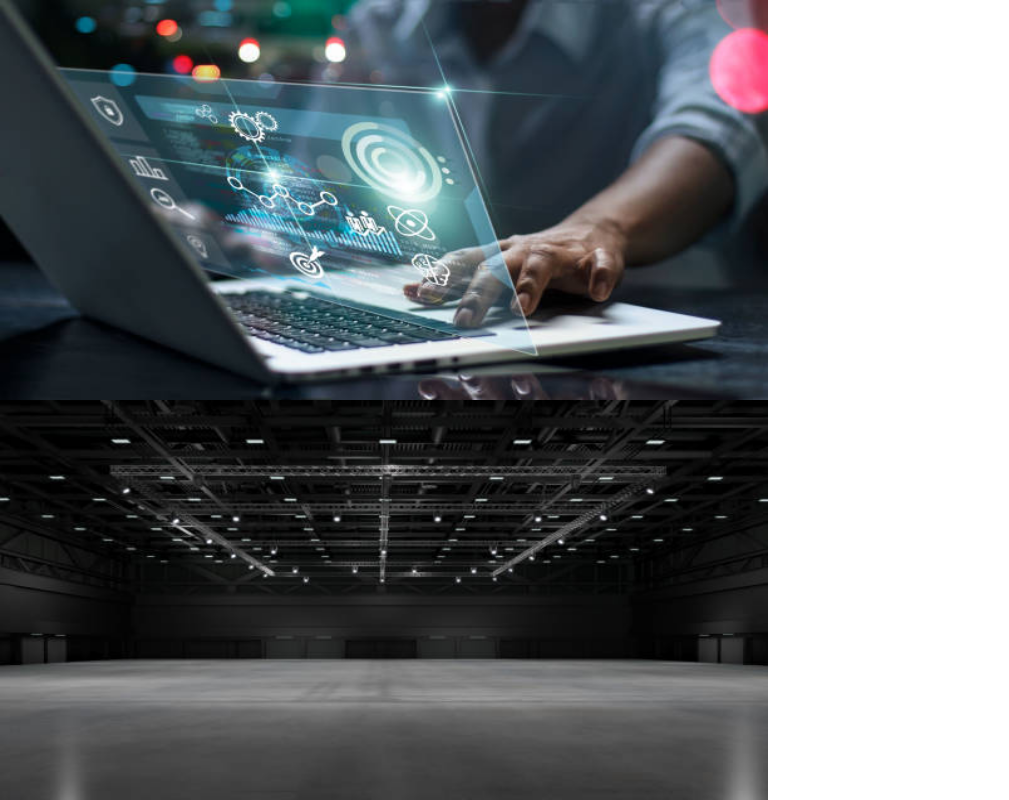
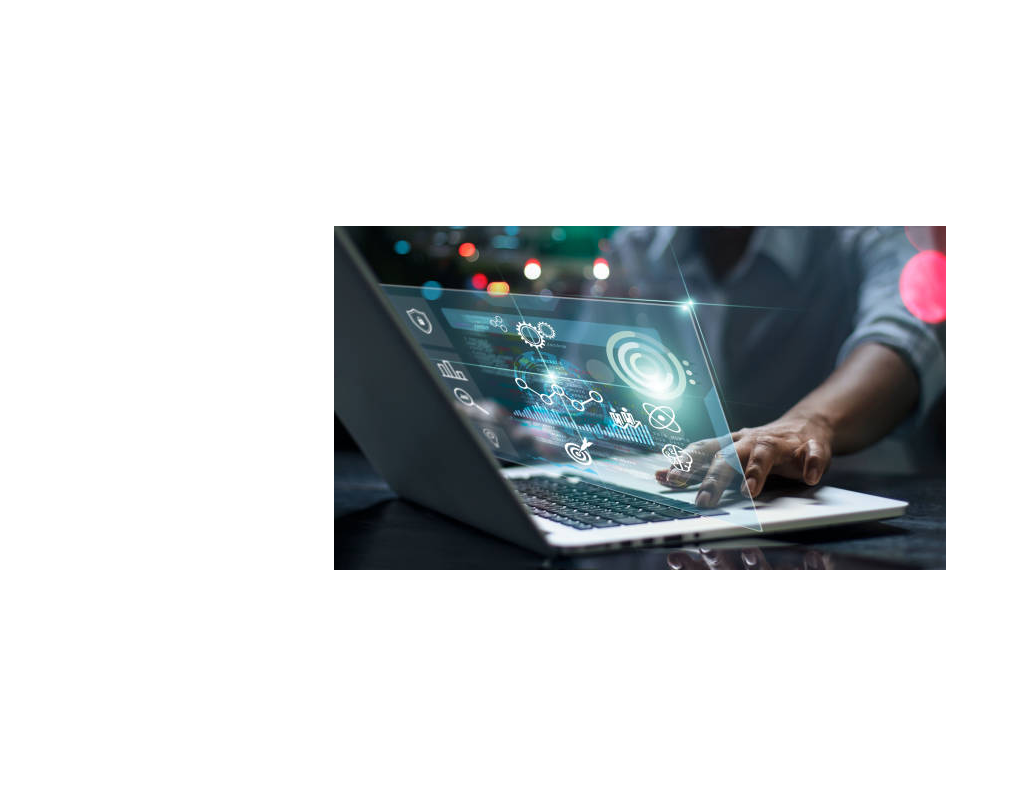
Before and after one commit to Elochukwu3/Image-Carousel-React-JS, a React (Create React App) app: page / in a window 1280 px wide. Shown: the top 800 px of the page, without its empty margins (0-1009 px from the left). Built offline with nearby package versions, Linux system fonts and the light colour scheme.

Commit message:
saved index

```diff
--- a/src/Components/App.css
+++ b/src/Components/App.css
@@ -11,13 +11,30 @@
 }
 .containerInner{
     width: 100%;
+    position: relative;
+  display: flex;
+  justify-content: center;
+  align-items: center;
+  height: 100vh;
 
 }
 .slider{
-width: 60%;
-height: 50vh;
+width: 80%;
+height: 80vh;
+position: absolute;
+
 }
 .slider img{
     width: 100%;
     height: 100%;
+    object-fit: cover;
 }
+.slider {
+    opacity: 0;
+    transition-duration: 1s ease;
+  }
+  .slider.active {
+    opacity: 1;
+    transition-duration: 1s;
+    transform: scale(1.08);
+  }
--- a/src/Components/Carousel.jsx
+++ b/src/Components/Carousel.jsx
@@ -3,14 +3,16 @@ import data from './ImageHolder';
 import './App.css';
 export default function Carousel() {
     const [slider, setSlider] = useState(0);
+
   return (
     <div className='container'>
        <div className='containerInner'>
        {
-            data.length && data.map(m=>{
-                const {id, imgSrc, imgText} = m
+            data.length && data.map((m, index)=> {
+                const {id, imgSrc, imgText} = m;
                 return (
-                <div className='slider'><img src={imgSrc} alt={imgText} /> </div>
+                <div className= {slider === index ? 'slider.active' : 'slider'}
+                key={id}><img src={imgSrc} alt={imgText} /> </div>
                 )
             })
         }
```
